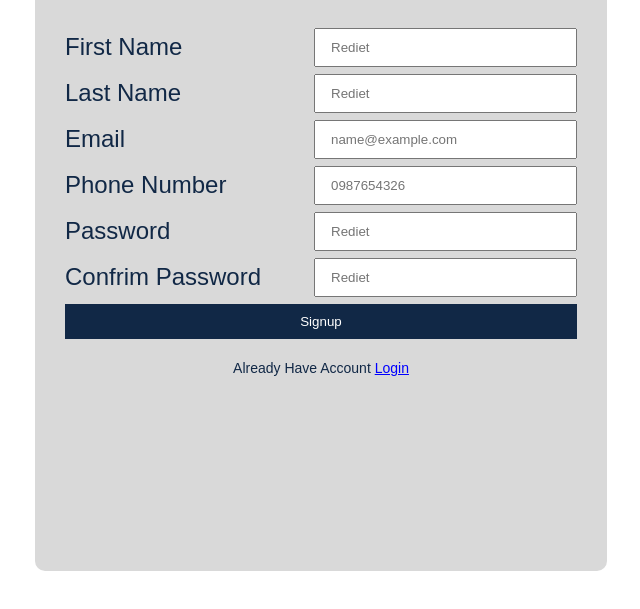
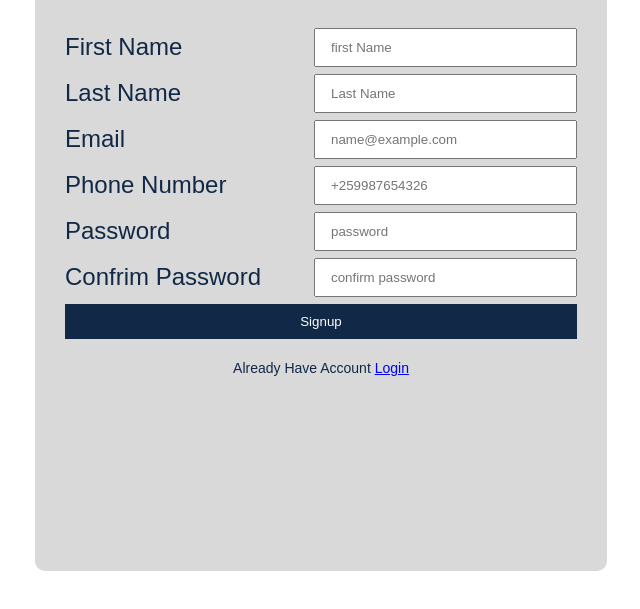
Before and after one commit to RedietHailu23/Project-Hub, a website with bundled scripts: page frontend/public/signup.html in a window 1280 px wide. Shown: the part 159-768 px from the top of the page, without its empty margins (319-959 px from the left). Built offline with nearby package versions, Linux system fonts and the light colour scheme.

Commit message:
sign up and login page modified

```diff
--- a/frontend/public/signup.html
+++ b/frontend/public/signup.html
@@ -18,7 +18,7 @@
                         type="text"
                         class="form-control"
                         id="firstname"
-                        placeholder="Rediet" />
+                        placeholder="first Name" />
                 </div>
                 <div class="mb-3">
                     <label for="lastname"
@@ -27,7 +27,7 @@
                         type="text"
                         class="form-control"
                         id="lastname"
-                        placeholder="Rediet" />
+                        placeholder="Last Name" />
                 </div>
                 <div class="mb-3">
                     <label for="email"
@@ -45,7 +45,7 @@
                         type="phonenumber"
                         class="form-control"
                         id="phonenumber"
-                        placeholder="0987654326" />
+                        placeholder="+259987654326" />
                 </div>
                 <div class="mb-3">
                     <label for="password"
@@ -54,7 +54,7 @@
                         type="password"
                         class="form-control"
                         id="password"
-                        placeholder="Rediet" />
+                        placeholder="password" />
                 </div>
                 <div class="mb-3">
                     <label for="confirmpassword"
@@ -63,7 +63,7 @@
                         type="confirmpassword"
                         class="form-control"
                         id="confirmpassword"
-                        placeholder="Rediet" />
+                        placeholder="confirm password" />
                 </div>
                 <!-- <div class="mb-3">
                         <label for="department"
```
Also changed, not shown: frontend/public/login.html (+1 -1 lines).
